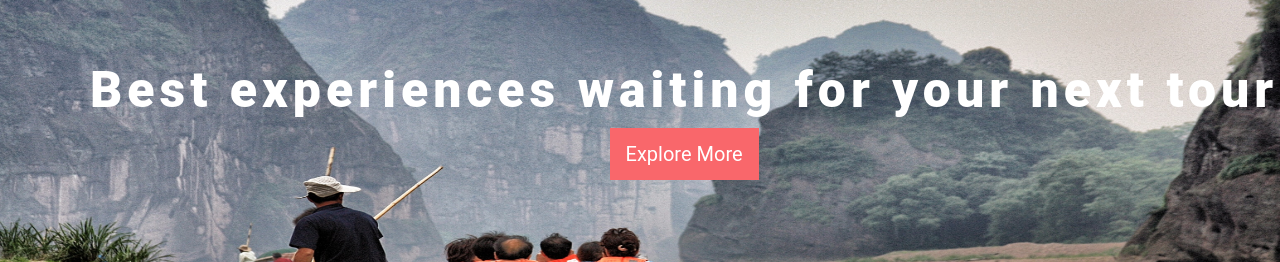
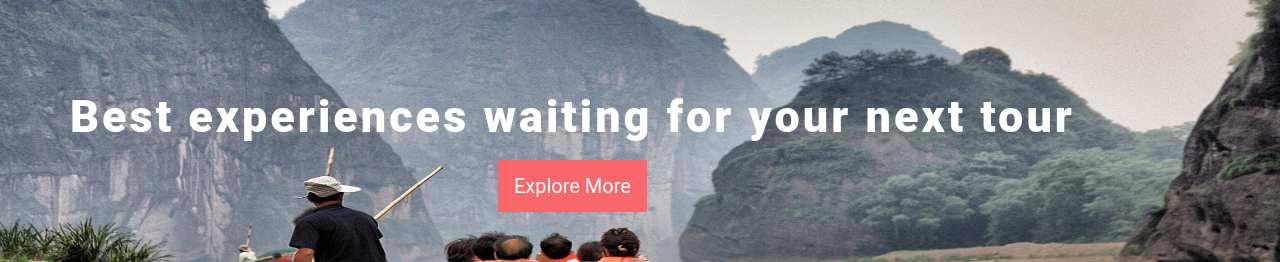
Before and after one commit to hoqradwan/travel-express, a React (Create React App) app: page / in a window 1280 px wide. Shown: the part 160-422 px from the top of the page. Built offline with nearby package versions, Linux system fonts and the light colour scheme; no server answers.

Commit message:
final commit

```diff
--- a/src/Pages/About/About.css
+++ b/src/Pages/About/About.css
@@ -4,3 +4,6 @@
 .about{
     color: lightslategray;
 }
+.about-img{
+    margin: 20px 400px;
+}
--- a/src/Pages/About/About.js
+++ b/src/Pages/About/About.js
@@ -1,10 +1,15 @@
 import React from "react";
 import "./About.css";
+import about from "../../images/about.jpg"
 
 const About = () => {
   return (
     <div className="about-container">
       <h2 className="about text-center">About Me</h2>
+      <div className="about-img">
+      <img src={about} alt="" />
+
+      </div>
       <h5 className="fs-3 text-center mt-5">Md. Radwanul Hoque</h5>
       <p>
         I am Md. Radwanul Hoque. My goal is to be a professional full stack web
--- a/src/Pages/Home/Banner/Banner.css
+++ b/src/Pages/Home/Banner/Banner.css
@@ -6,8 +6,8 @@
 }
 .banner-content {
   position: absolute;
-  top: 220px;
-  left: 90px;
+  top: 250px;
+  left: 70px;
 }
 
 .explore-btn {
@@ -25,7 +25,7 @@
 }
 .heading {
     color: #fff;
-    font-size: 50px;
+    font-size: 45px;
     font-weight: 800;
-    letter-spacing: 5px;
+    letter-spacing: 3px;
 }
--- a/src/Pages/Home/Banner/Banner.js
+++ b/src/Pages/Home/Banner/Banner.js
@@ -9,7 +9,7 @@ const Banner = () => {
       </div>
       <div className="banner-content text-center">
         <h1 className="heading">Best experiences waiting for your next tour</h1>
-        <button className="explore-btn p-3">Explore More</button>
+        <button className="explore-btn mt-2 p-3">Explore More</button>
 
       </div>
     </div>
--- a/src/Pages/Home/Popular/Popular.js
+++ b/src/Pages/Home/Popular/Popular.js
@@ -6,7 +6,7 @@ const Popular = () => {
   return (
     <div className="container">
       <div className="d-lg-flex align-items-center">
-        <div className="popular-content me-3 pe-3">
+        <div className="popular-content me-3">
           <h1>Popular Services</h1>
           <h5 className="mt-1">ENJOY THE VIEWS OF A LIFETIME</h5>
           <p>
@@ -30,7 +30,7 @@ const Popular = () => {
           </div>
         </div>
         <div>
-          <img height={400} width={450} src={popular} alt="" />
+          <img className="img-fluid" width={1200} src={popular} alt="" />
         </div>
       </div>
     </div>
```
Also changed, not shown: src/images/about.jpg (added).
